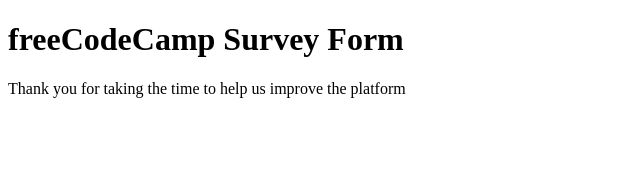
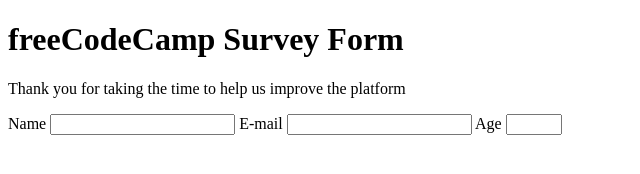
Before and after one commit to mnmkato/project-repo, a plain HTML site: page Survey Form/index.html in a window 1280 px wide. Shown: the whole page, without its empty margins (0-640 px from the left). Drawn offline with Linux system fonts and the light colour scheme.

Commit message:
survey form commit 2

```diff
--- a/Survey Form/index.html
+++ b/Survey Form/index.html
@@ -9,5 +9,13 @@
 <body>
     <h1 id="title="> freeCodeCamp Survey Form </h1>
     <p id="description"> Thank you for taking the time to help us improve the platform </p>
+    <form id="survey-form">
+        <label for="name">Name</label>
+        <input type="text" id="name">
+        <label for="email">E-mail</label>
+        <input type="email" id="email">
+        <label for="number">Age</label>
+        <input type="number" min="10" max="60" id="number">
+    </form>
 </body>
 </html>
```
